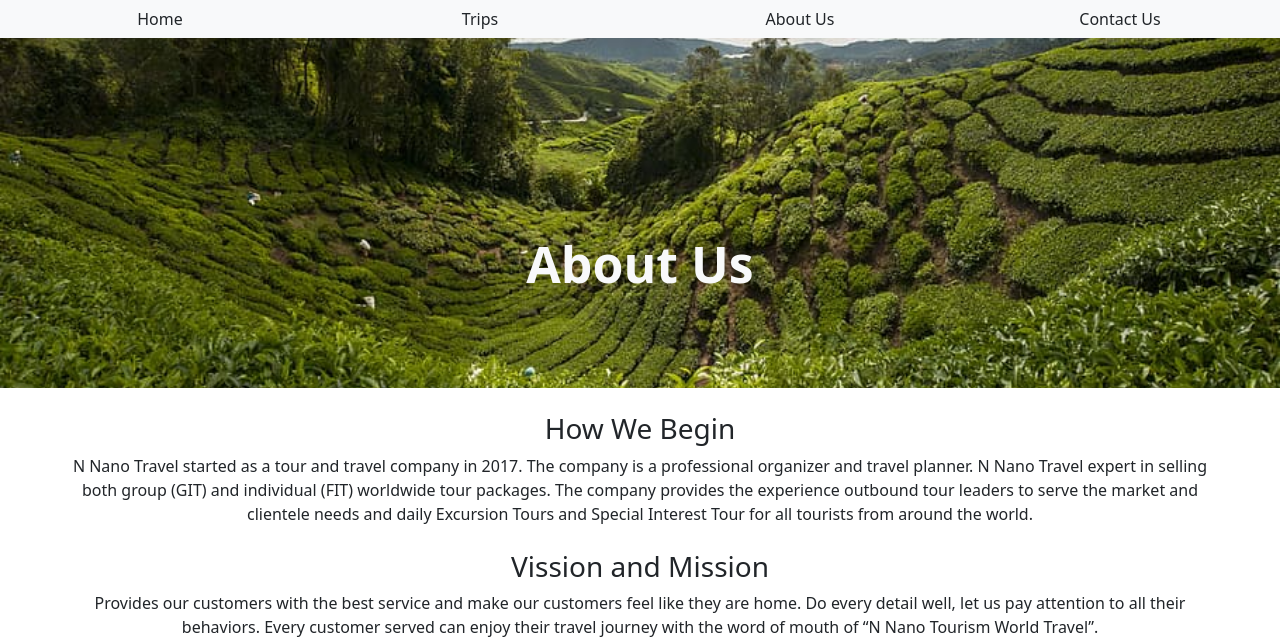
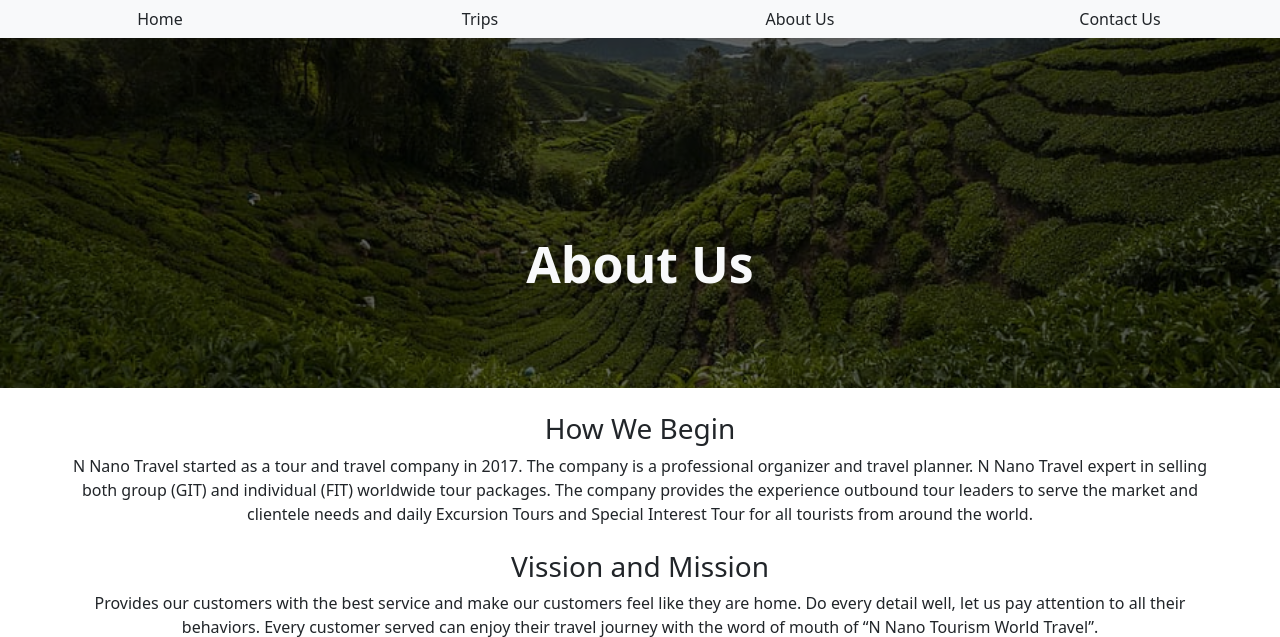
Before and after one commit to VictorDoom022/notMyProjectTravel, a PHP site: page /aboutUs.php in a window 1280 px wide. Shown: the part 56-693 px from the top of the page. Run offline with PHP 8.4, Linux system fonts and the light colour scheme.

Commit message:
apply tint color for some images

```diff
--- a/views/aboutUs.php
+++ b/views/aboutUs.php
@@ -17,6 +17,8 @@
             background-attachment: fixed;
             background-repeat: no-repeat;
             background-size: cover;
+            background-color: rgba(37, 42, 45, 0.7);
+            background-blend-mode: multiply;
         }
     </style>
 </head>
--- a/views/contactUs.php
+++ b/views/contactUs.php
@@ -17,6 +17,8 @@
             background-attachment: fixed;
             background-repeat: no-repeat;
             background-size: cover;
+            background-color: rgba(37, 42, 45, 0.7);
+            background-blend-mode: multiply;
         }
     </style>
 </head>
--- a/views/tourDesc.php
+++ b/views/tourDesc.php
@@ -19,6 +19,8 @@ require_once('../functions/connectDB.php');
             background-attachment: fixed;
             background-repeat: no-repeat;
             background-size: cover;
+            background-color: rgba(37, 42, 45, 0.7);
+            background-blend-mode: multiply;
         }
 
         .titleImage .titleText{
```
